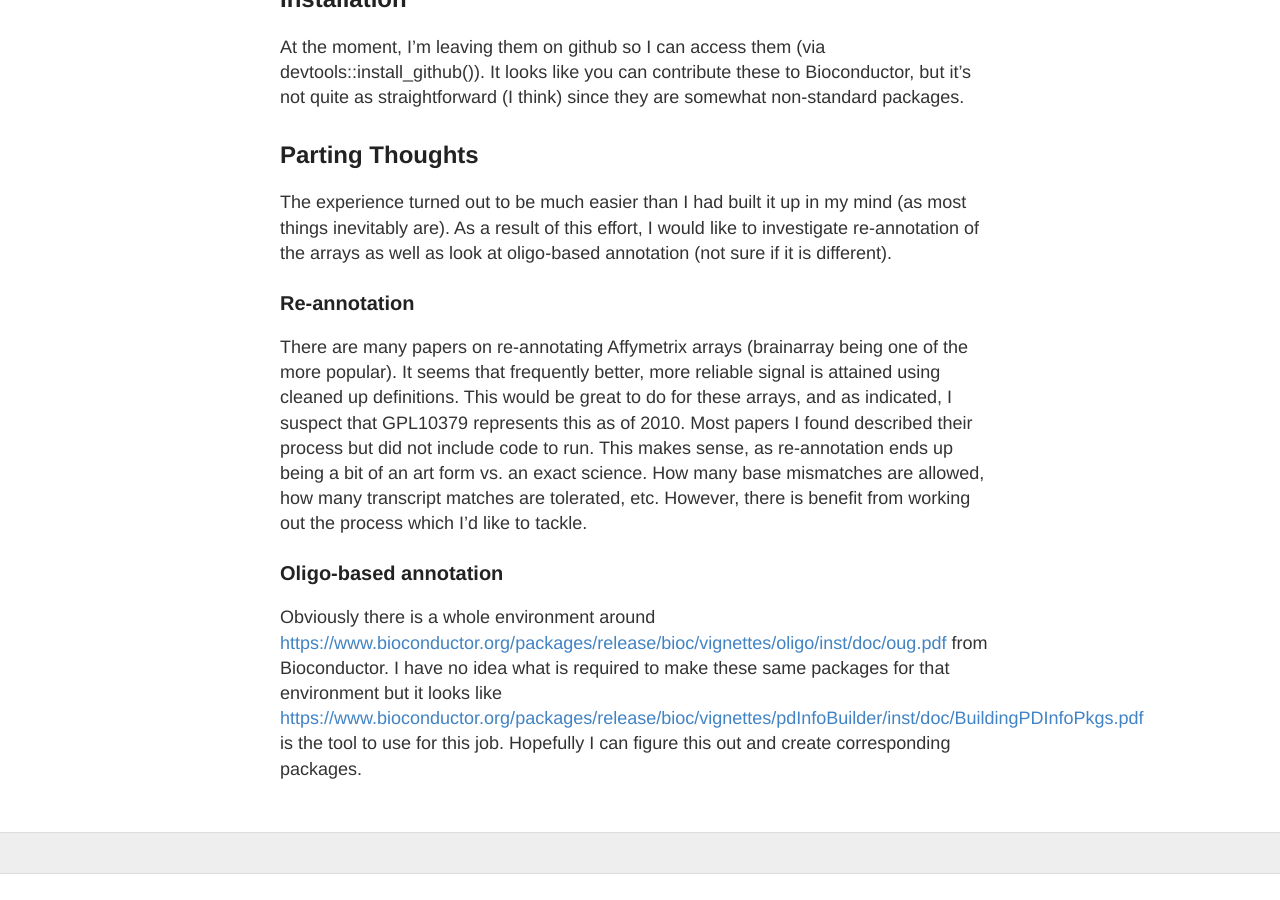
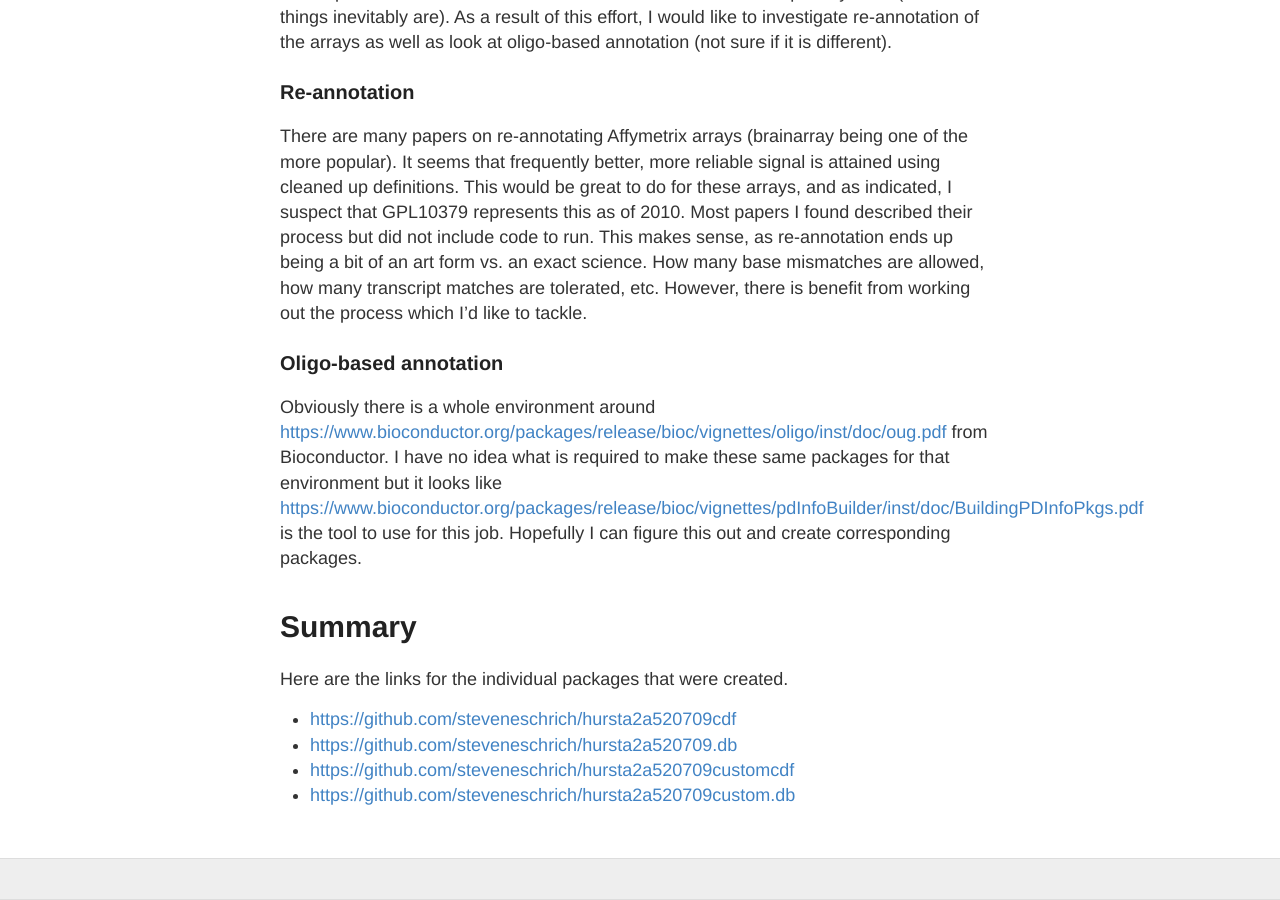
Before and after one commit to steveneschrich/steveneschrich.github.io, a Jekyll site: the page built from _posts/2020-03-31-Creating-HuRSTA-Packages.md, in a window 1280 px wide and 900 px high, scrolled down 2371 px. Built offline with Jekyll 4.4.1, drawn with Linux system fonts in a browser that asks for light colours; before the commit the page ends 3245 px from its top, so only the background shows below that; some of the changed text lies outside the part shown.

Commit message:
Update 2020-03-31-Creating-HuRSTA-Packages.md

```diff
--- a/_posts/2020-03-31-Creating-HuRSTA-Packages.md
+++ b/_posts/2020-03-31-Creating-HuRSTA-Packages.md
@@ -65,3 +56,12 @@ There are many papers on re-annotating Affymetrix arrays (brainarray being one o
 
 ### Oligo-based annotation
 Obviously there is a whole environment around [https://www.bioconductor.org/packages/release/bioc/vignettes/oligo/inst/doc/oug.pdf](oligo) from Bioconductor. I have no idea what is required to make these same packages for that environment but it looks like [https://www.bioconductor.org/packages/release/bioc/vignettes/pdInfoBuilder/inst/doc/BuildingPDInfoPkgs.pdf](pdInfoBuilder) is the tool to use for this job. Hopefully I can figure this out and create corresponding packages.
+
+
+# Summary
+Here are the links for the individual packages that were created.
+
+- [https://github.com/steveneschrich/hursta2a520709cdf](steveneschrich/hursta2a520709cdf (GPL15048))
+- [https://github.com/steveneschrich/hursta2a520709.db](steveneschrich/hursta2a520709.db (GPL15048))
+- [https://github.com/steveneschrich/hursta2a520709customcdf](steveneschrich/hursta2a520709customcdf (GPL10379))
+- [https://github.com/steveneschrich/hursta2a520709custom.db](steveneschrich/hursta2a520709custom.db (GPL10379))
```
Also changed, not shown: other parts of _posts/2020-03-31-Creating-HuRSTA-Packages.md (+1 -10 lines).
